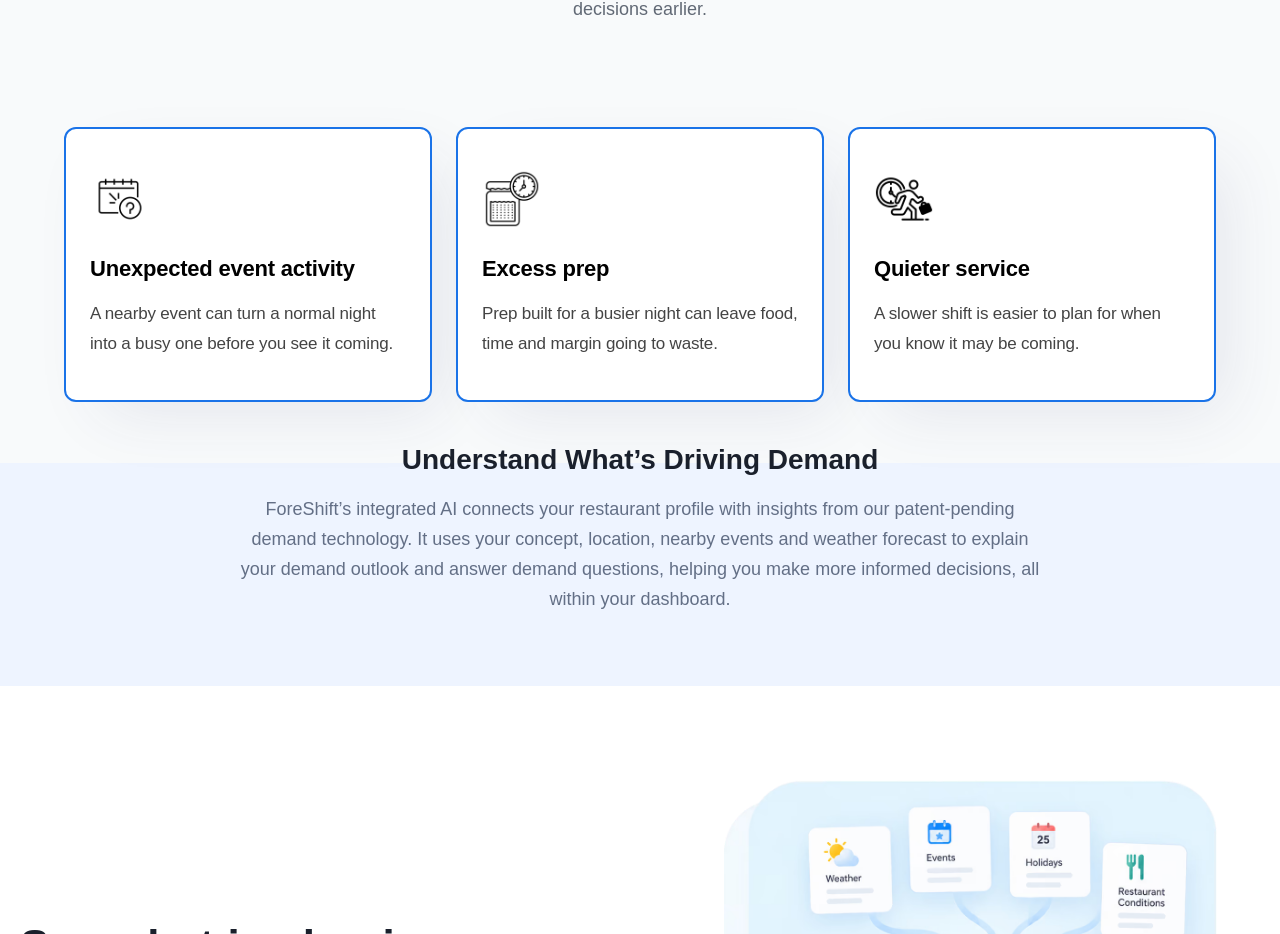
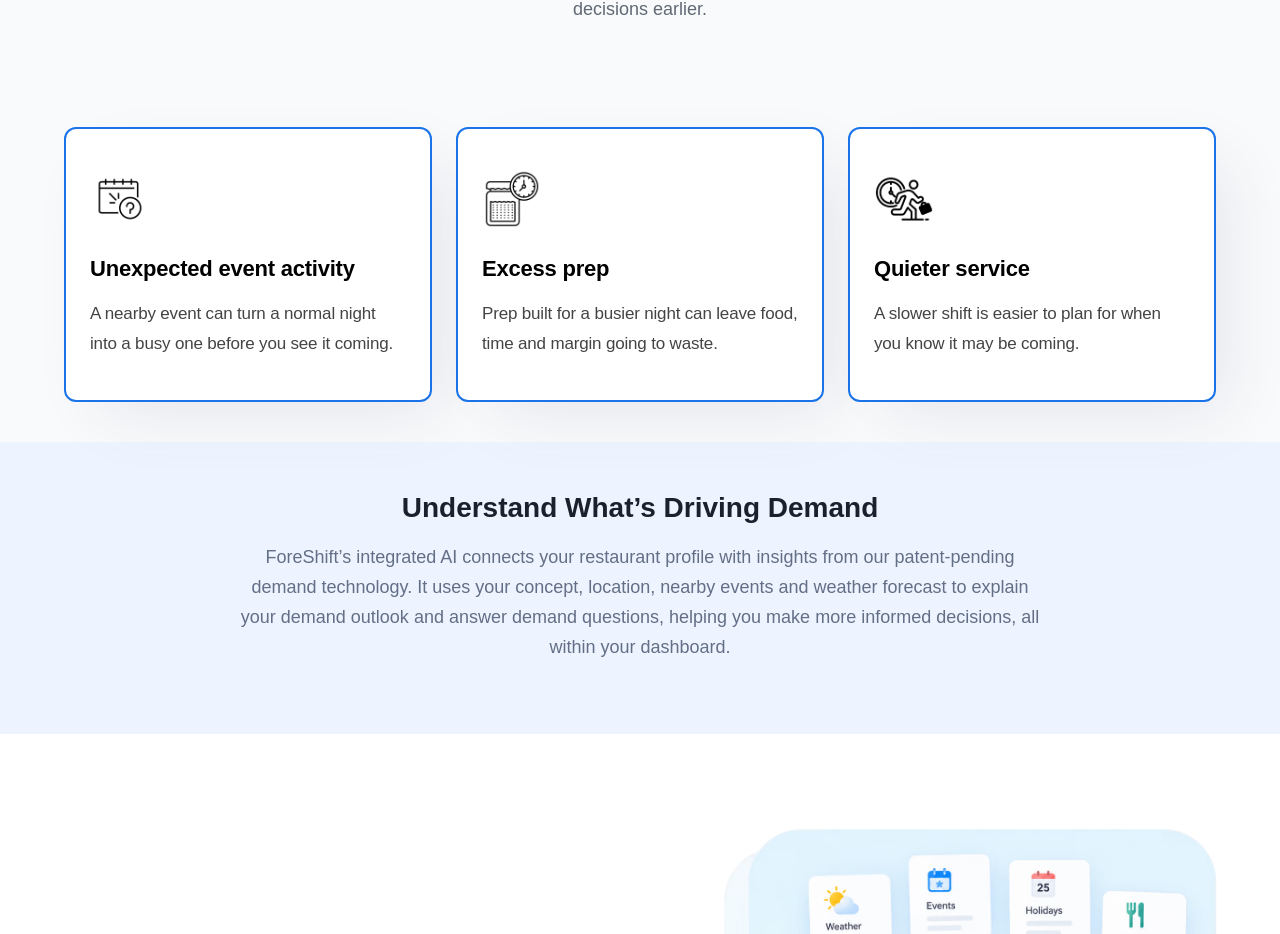
Before and after one commit to sliding-scale-tech/ForeshiftLandingNew, a React (Vite) app: page / in a window 1280 px wide. Shown: the part 974-1908 px from the top of the page. Built offline with nearby package versions, Linux system fonts and the light colour scheme; no server answers.

Commit message:
detail update

```diff
--- a/src/styles/globals.css
+++ b/src/styles/globals.css
@@ -1062,10 +1062,33 @@
 }
 
 /* "Understand What's Driving Demand" block under the three problem cards. */
+/* The blue band belongs to this block only: it starts at the block's top edge (below the card row,
+   which stays fully on the pale background) and runs to the section's bottom edge. The block's top
+   margin is the gap between the cards and the band; padding-top is the space above the heading. */
+.problem-examples {
+  isolation: isolate;
+  overflow-x: clip;
+}
+.problem-examples .f-testimonial-background {
+  display: none;
+}
 .problem-driving {
+  position: relative;
   max-width: 800px;
   margin: var(--spacing-large) auto 0;
+  padding-top: 48px;
   text-align: center;
+}
+.problem-driving::before {
+  content: '';
+  position: absolute;
+  z-index: -1;
+  top: 0;
+  bottom: -72px;
+  left: 50%;
+  width: 100vw;
+  transform: translateX(-50%);
+  background-color: #eef4ff;
 }
 .problem-driving-title {
   margin: 0 0 var(--spacing-small);
```
